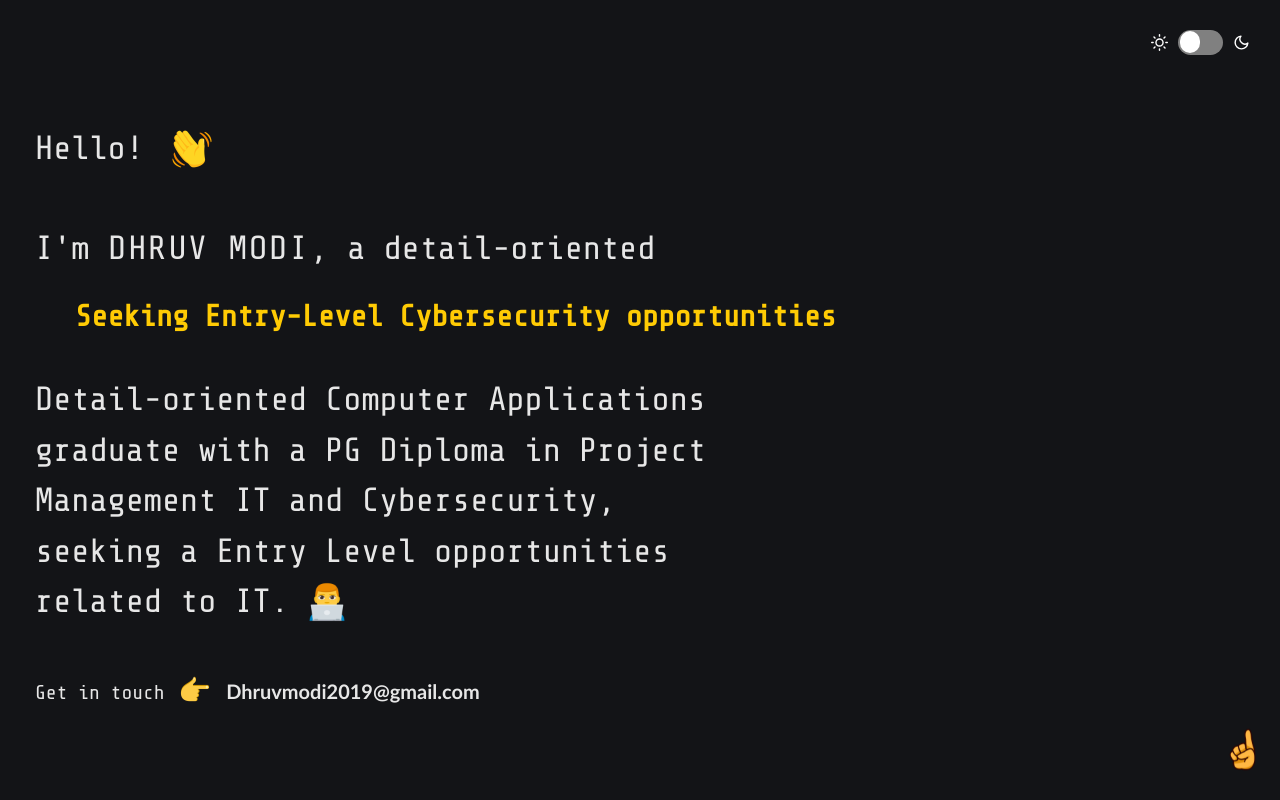
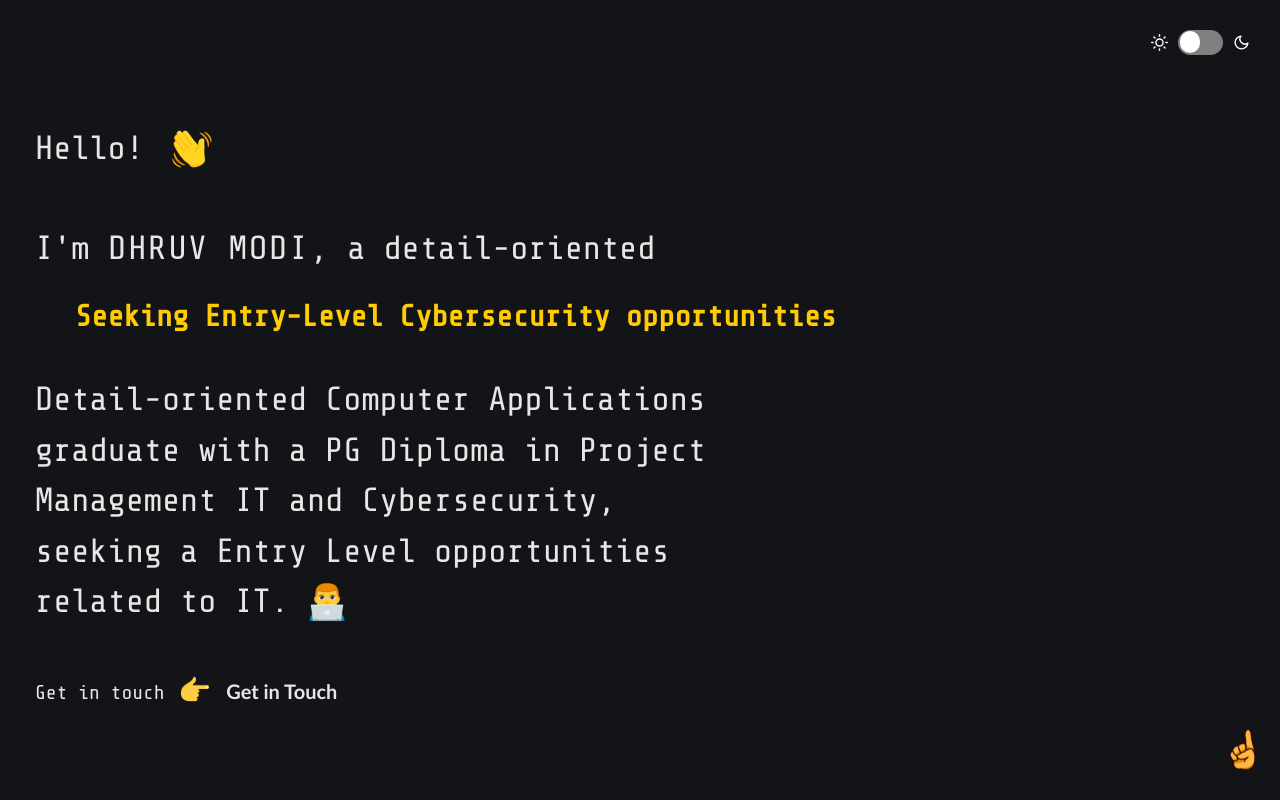
Before and after one commit to DhruvStr/portfolio, a plain HTML site: page index.html in a window 1280 px wide. Shown: the top 800 px of the page. Drawn offline with nearby package versions, Linux system fonts and the light colour scheme.

Commit message:
mail change

```diff
--- a/index.html
+++ b/index.html
@@ -51,7 +51,8 @@
 			<span>Get in touch</span>
 			<span class="emoji pointer"></span>
 			<span id="emailme">
-				<a href="mailto:someone@example.com?subject=Hello&body=I%20want%20to%20get%20in%20touch!">Dhruvmodi2019@gmail.com</a>
+				<a href="mailto:Dhruvmodi2019@gmail.com?subject=Interested%20in%20Working%20Together&body=Hello,%0D%0A%0D%0AI%20came%20across%20your%20portfolio%20and%20was%20really%20impressed%20by%20your%20work.%20I’d%20love%20to%20discuss%20a%20potential%20project%20with%20you.%0D%0A%0D%0ALooking%20forward%20to%20your%20response!%0D%0A%0D%0ABest,%0D%0A[Your Name]">Get in Touch </a>
+
 			</span>
 		</h3>
 	</header>
```
